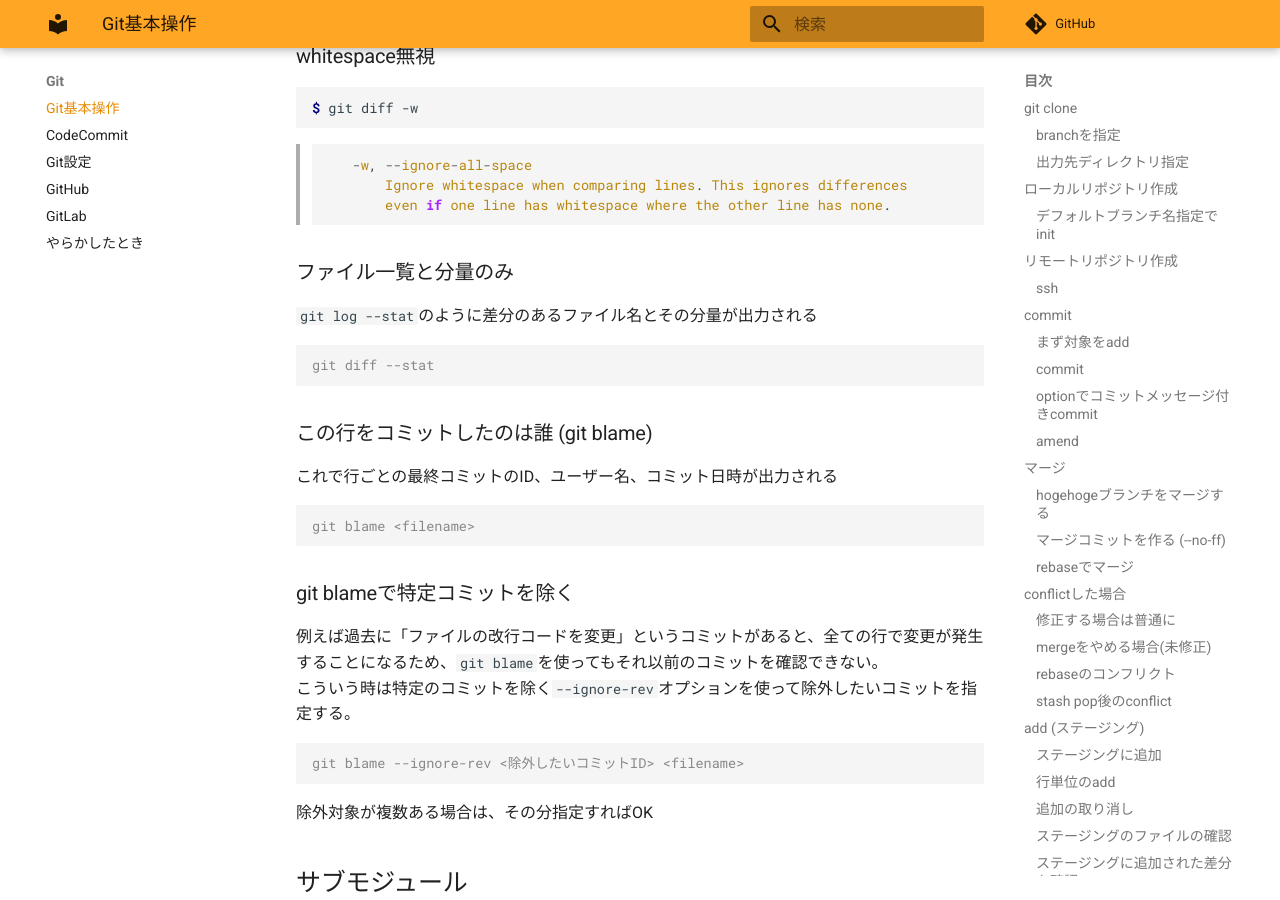
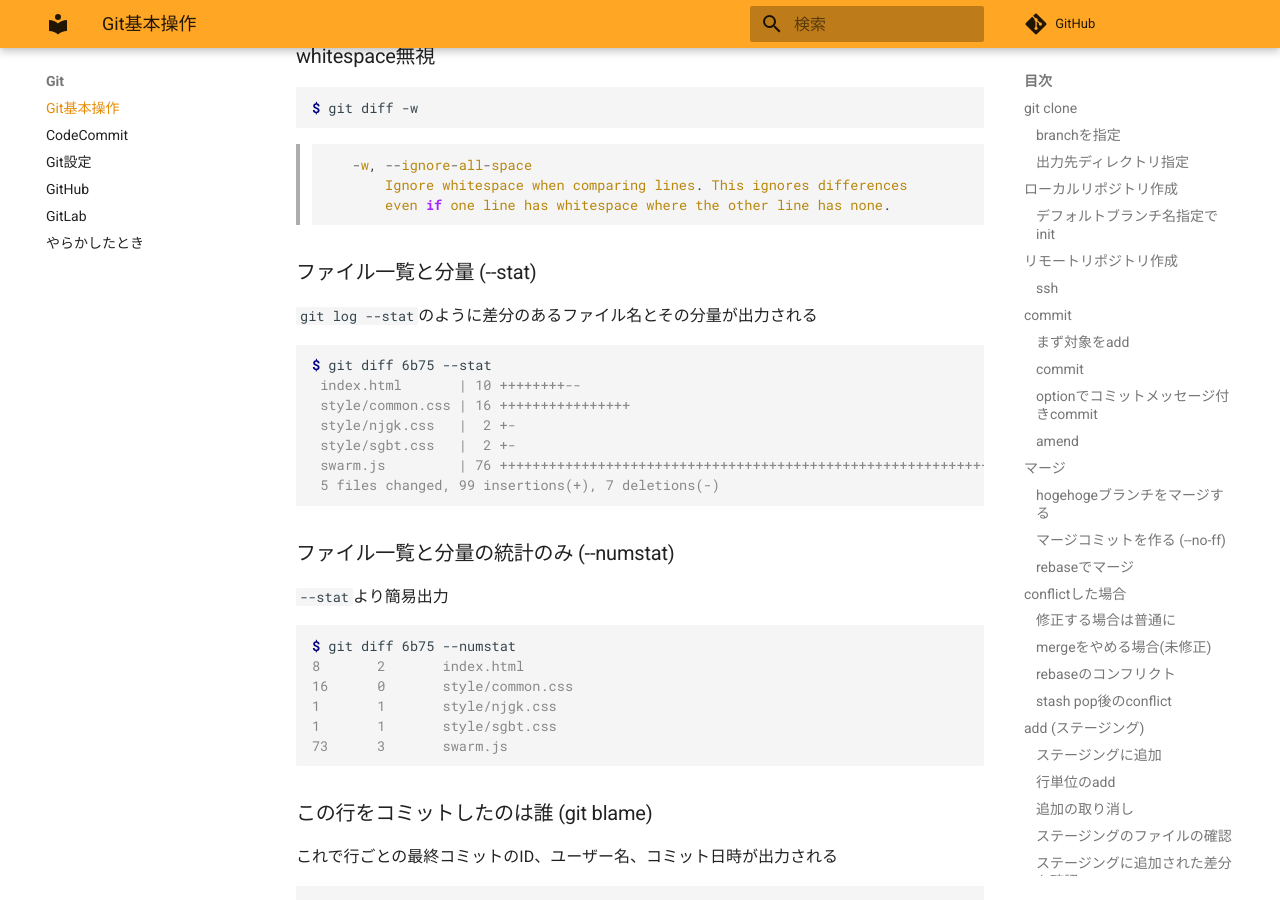
Before and after one commit to zaki-lknr/docs, an MkDocs documentation site: the page built from docs/Git/index.md, in a window 1280 px wide and 900 px high, scrolled down 14931 px. Built offline with MkDocs 1.6.1 and Material for MkDocs 9.7.7, drawn with Linux system fonts in a browser that asks for light colours; comment, search, counter and statistics services are not loaded.

Commit message:
add: git: diff --numstat

````diff
--- a/docs/Git/index.md
+++ b/docs/Git/index.md
@@ -736,12 +736,31 @@ $ git diff -w
 >            Ignore whitespace when comparing lines. This ignores differences
 >            even if one line has whitespace where the other line has none.
 
-### ファイル一覧と分量のみ
+### ファイル一覧と分量 (--stat)
 
 `git log --stat`のように差分のあるファイル名とその分量が出力される
 
 ```console
-git diff --stat
+$ git diff 6b75 --stat
+ index.html       | 10 ++++++++--
+ style/common.css | 16 ++++++++++++++++
+ style/njgk.css   |  2 +-
+ style/sgbt.css   |  2 +-
+ swarm.js         | 76 +++++++++++++++++++++++++++++++++++++++++++++++++++++++++++++++++++++++++---
+ 5 files changed, 99 insertions(+), 7 deletions(-)
+```
+
+### ファイル一覧と分量の統計のみ (--numstat)
+
+`--stat`より簡易出力
+
+```console
+$ git diff 6b75 --numstat
+8       2       index.html
+16      0       style/common.css
+1       1       style/njgk.css
+1       1       style/sgbt.css
+73      3       swarm.js
 ```
 
 ### この行をコミットしたのは誰 (git blame)
````
